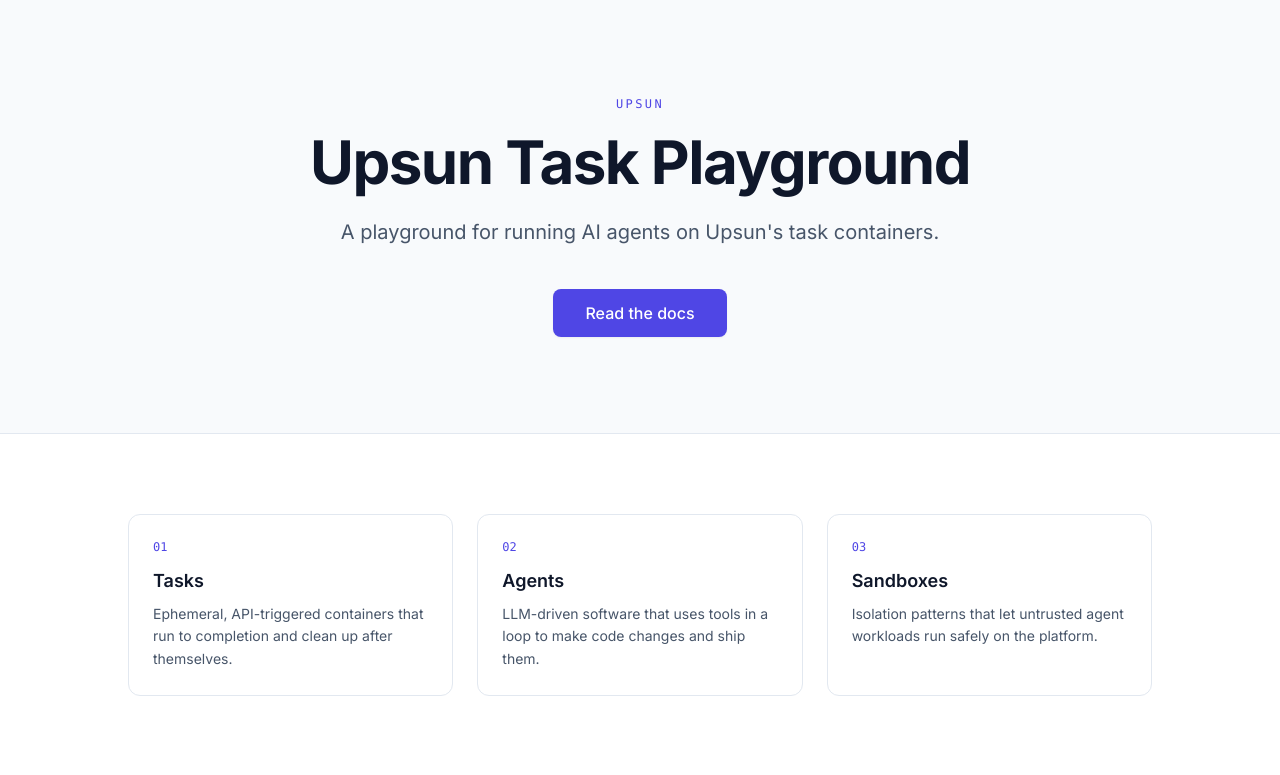
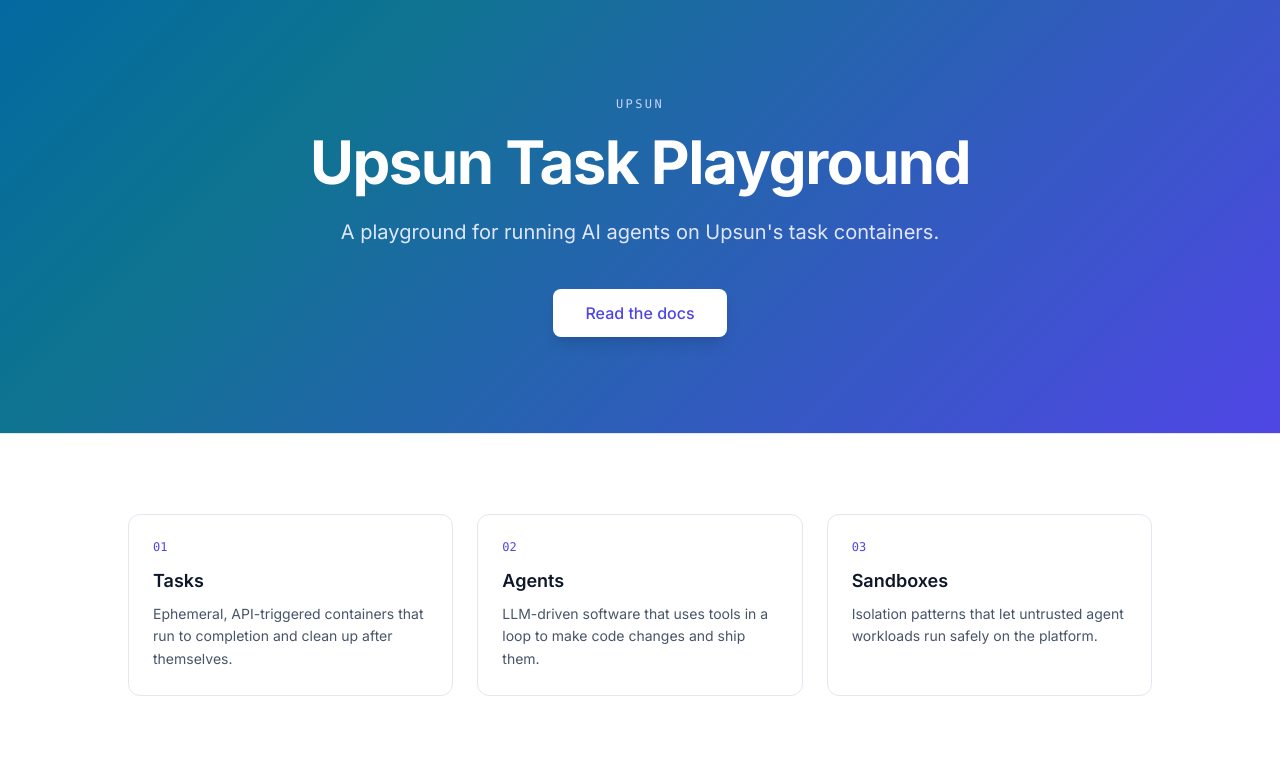
Before and after one commit to nicogommen/upsun-task-playground, a Flask app: page / in a window 1280 px wide. Shown: the top 775 px of the page. Run offline with Flask 3, Linux system fonts and the light colour scheme; some libraries are stand-ins or nearby versions.

Commit message:
Agent: Add a cool gradient background for our hero.

```diff
--- a/frontend/templates/index.html
+++ b/frontend/templates/index.html
@@ -11,17 +11,20 @@
   <style>
     body { font-family: 'Inter', system-ui, -apple-system, sans-serif; }
     .font-mono { font-family: 'JetBrains Mono', ui-monospace, monospace; }
+    .hero-gradient {
+      background: linear-gradient(135deg, #0369a1 0%, #0e7490 25%, #4f46e5 100%);
+    }
   </style>
 </head>
 <body class="bg-slate-50 text-slate-900 antialiased">
   <main class="min-h-screen flex flex-col">
 
-    <section class="flex-1 flex items-center justify-center px-6 py-24">
+    <section class="hero-gradient flex-1 flex items-center justify-center px-6 py-24">
       <div class="max-w-3xl text-center">
-        <p class="font-mono text-xs uppercase tracking-[0.2em] text-indigo-600 mb-5">Upsun</p>
-        <h1 class="text-5xl md:text-6xl font-bold tracking-tight mb-6 text-slate-900">Upsun Task Playground</h1>
-        <p class="text-xl text-slate-600 mb-10 leading-relaxed">A playground for running AI agents on Upsun's task containers.</p>
-        <a href="https://upsun.com" class="inline-block px-8 py-3 bg-indigo-600 text-white font-medium rounded-lg hover:bg-indigo-700 transition-colors shadow-sm">Read the docs</a>
+        <p class="font-mono text-xs uppercase tracking-[0.2em] text-indigo-200 mb-5">Upsun</p>
+        <h1 class="text-5xl md:text-6xl font-bold tracking-tight mb-6 text-white">Upsun Task Playground</h1>
+        <p class="text-xl text-indigo-100 mb-10 leading-relaxed">A playground for running AI agents on Upsun's task containers.</p>
+        <a href="https://upsun.com" class="inline-block px-8 py-3 bg-white text-indigo-600 font-medium rounded-lg hover:bg-indigo-50 transition-colors shadow-lg">Read the docs</a>
       </div>
     </section>
 
```
